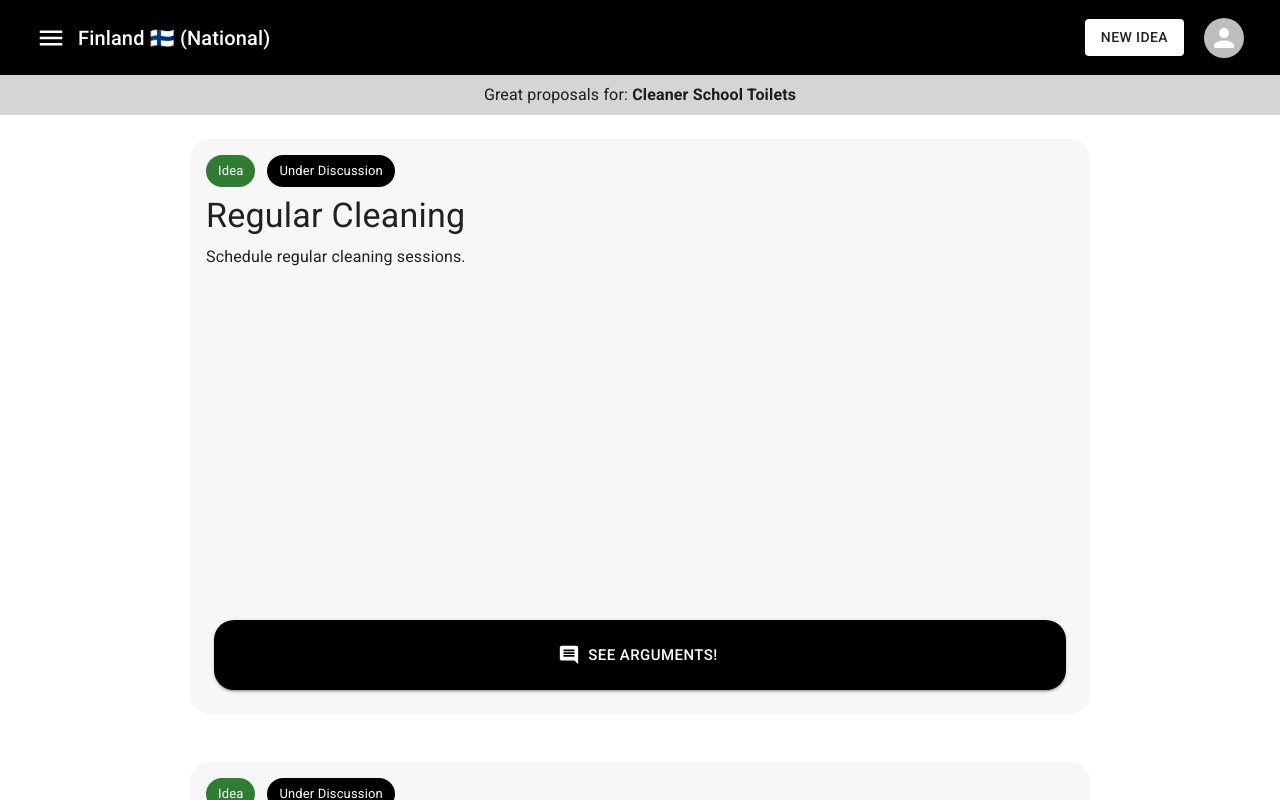
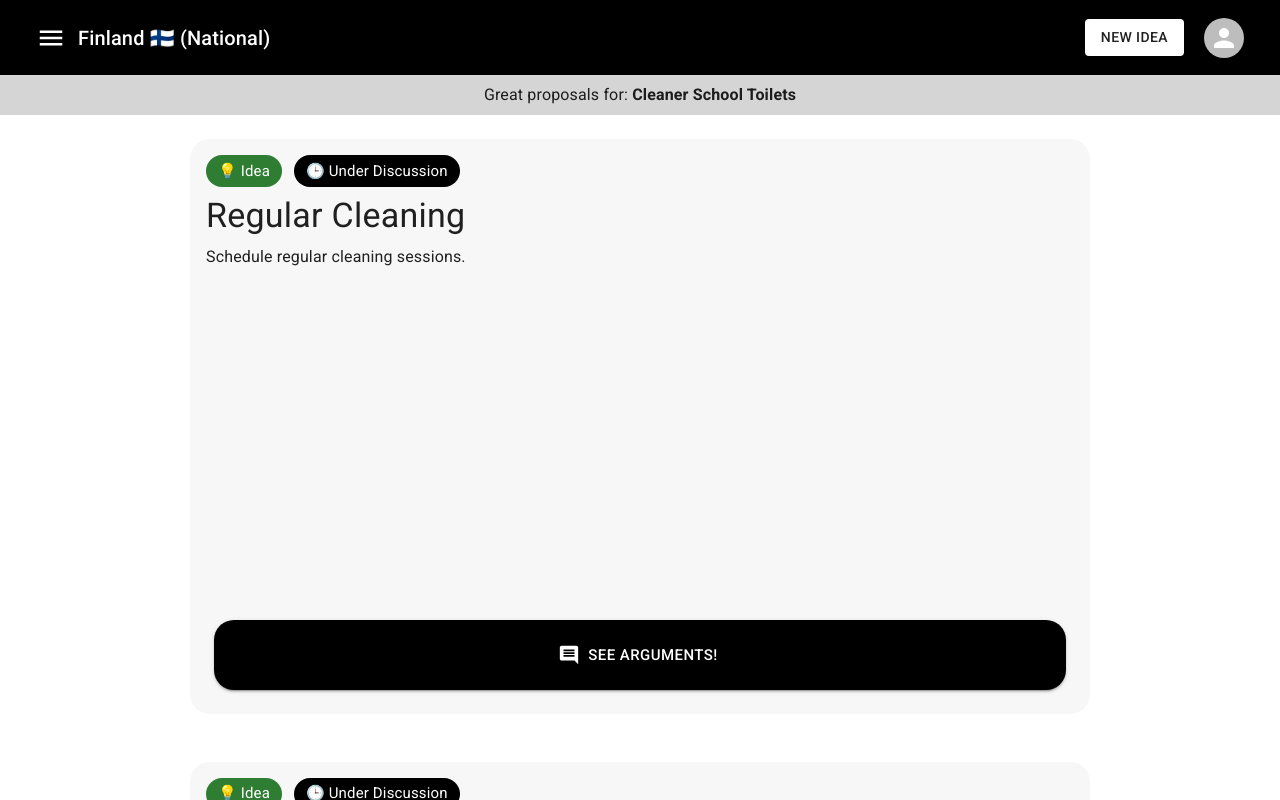
Before and after one commit to danihorvath/sisusays, a React (Vite) app: page /1/1 in a window 1280 px wide. Built offline with nearby package versions, Linux system fonts and the light colour scheme; sample sign-in values are in the browser's storage; a web font is replaced by a local one; what material-ui-confirm would draw is missing.

Commit message:
Adding some emojit :)

```diff
--- a/src/components/FeedItem.tsx
+++ b/src/components/FeedItem.tsx
@@ -54,12 +54,12 @@ export const FeedItem = ({ data, nextSlide }: FeedItemProps) => {
           <Box display="flex" gap={0.5}>
             <Chip
               label="Topic"
-              sx={{ position: "inline", mr: 1 }}
+              sx={{ position: "inline", mr: 1, fontSize: 15 }}
               color="warning"
             />
             <Chip
-              label="Under Discussion"
-              sx={{ position: "inline", mr: 1 }}
+              label="🕒 Under Discussion"
+              sx={{ position: "inline", mr: 1, fontSize: 15 }}
               color="primary"
             />
           </Box>
--- a/src/components/IdeaFeedItem.tsx
+++ b/src/components/IdeaFeedItem.tsx
@@ -44,13 +44,13 @@ export const IdeaFeedItem = ({ data }: IdeaFeedItemProps) => {
         >
           <Box display="flex" gap={0.5}>
             <Chip
-              label="Idea"
-              sx={{ position: "inline", mr: 1 }}
+              label="💡 Idea"
+              sx={{ position: "inline", mr: 1, fontSize: 15 }}
               color="success"
             />
             <Chip
-              label="Under Discussion"
-              sx={{ position: "inline", mr: 1 }}
+              label="🕒 Under Discussion"
+              sx={{ position: "inline", mr: 1, fontSize: 15 }}
               color="primary"
             />
           </Box>
```
